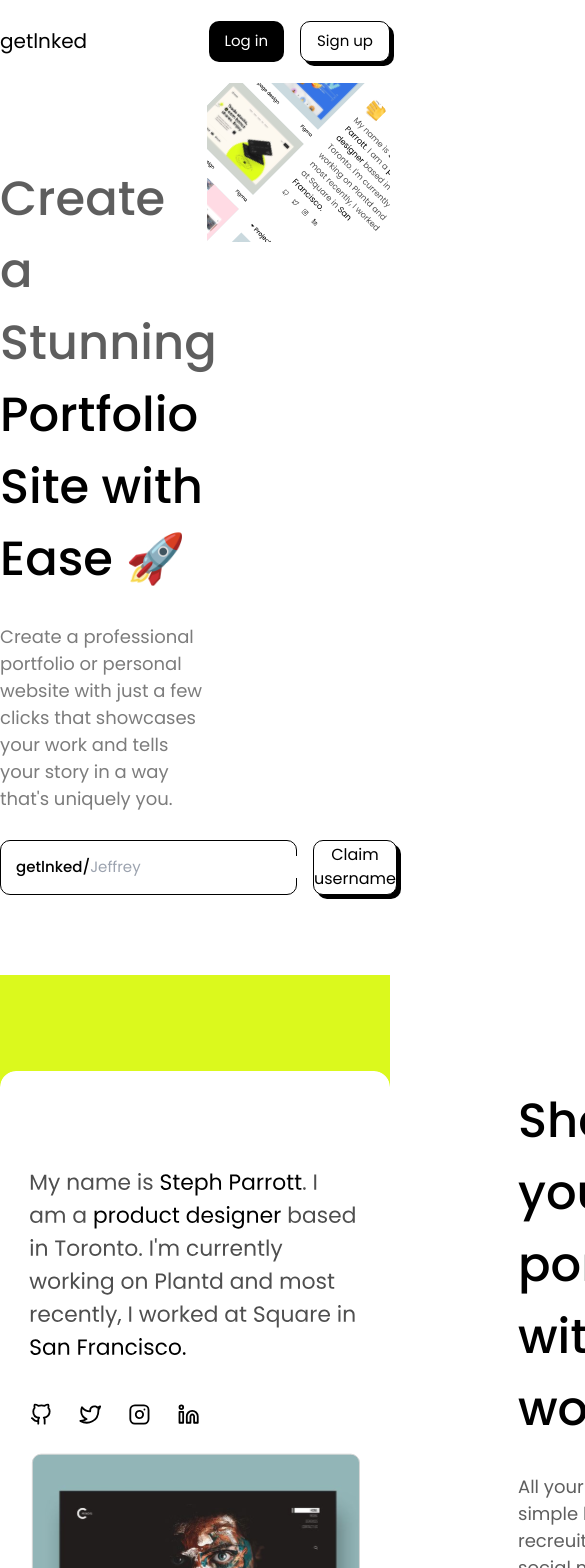
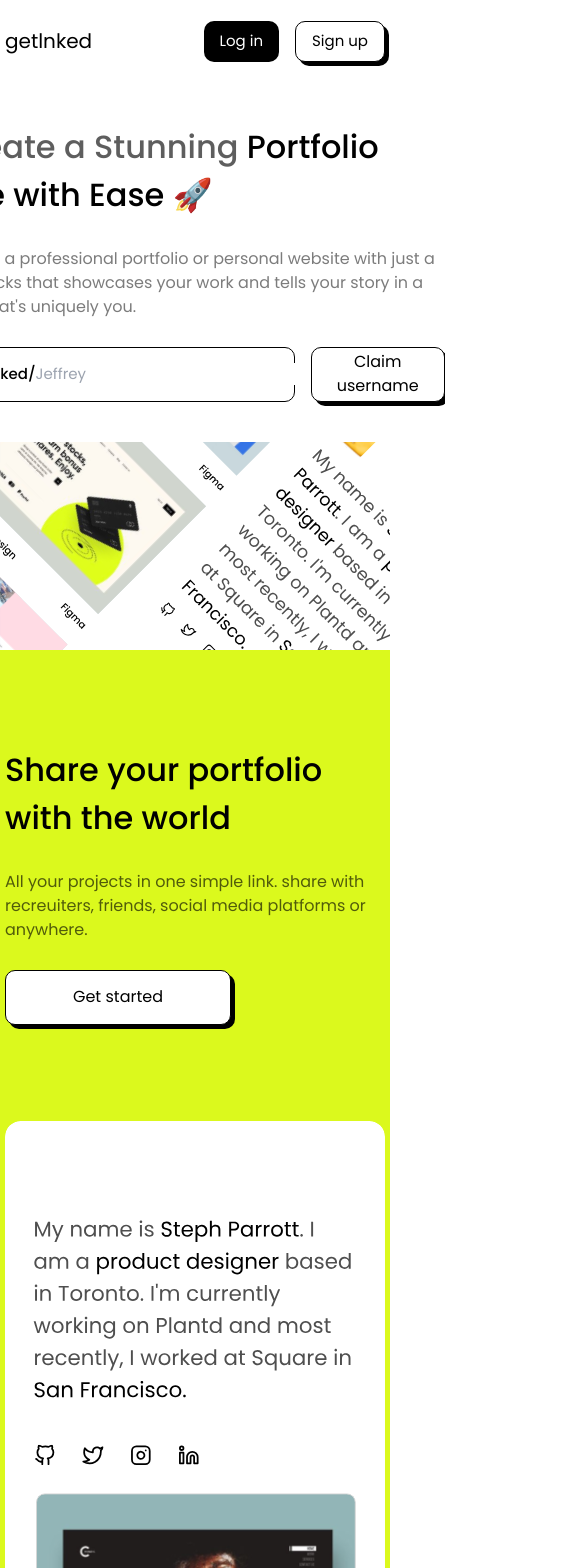
Before and after one commit to jeffreyik/getlnked, a Next.js app: page / in a window 390 px wide. Shown: the top 1568 px of the page, 585 px wide, since content can reach past the window. Built offline with nearby package versions, Linux system fonts and the light colour scheme.

Commit message:
Added Responsiveness

```diff
--- a/src/components/CustomizeSection.tsx
+++ b/src/components/CustomizeSection.tsx
@@ -2,9 +2,9 @@ import Image from "next/image"
 
 const CustomizeSection = () => {
   return (
-    <section className="container mx-auto flex flex-col justify-center items-center space-y-10 py-24">
-        <h1 className="text-[48px] text-center font-medium max-w-[708px]">Customize your site to showcase your best work</h1>
-        <Image src="/admin.svg" width={713} height={715.48} alt="" />
+    <section className="container mx-auto flex flex-col justify-center items-center md:space-y-10 py-24">
+        <h1 className="text-[32px] md:text-[48px] text-center font-medium max-w-[708px]">Customize your site to showcase your best work</h1>
+        <Image className="max-w-full" src="/admin.svg" width={713} height={715.48} alt="" />
     </section>
   )
 }
--- a/src/components/Hero.tsx
+++ b/src/components/Hero.tsx
@@ -4,14 +4,14 @@ import ClaimUsername from "./forms/ClaimUsername"
 const Hero = () => {
   return (
     <div className="relative">
-        <header className="flex items-center justify-between container mx-auto">
-            <div className="w-[53%] py-20 space-y-7">
-                <h1 className="text-[48px] text-neutralGray font-medium">Create a Stunning <span className="text-black">Portfolio Site with Ease 🚀</span></h1>
-                <p className="text-[18px] font-normal text-gray">Create a professional portfolio or personal website with just a few clicks that showcases your work and tells your story in a way that's uniquely you.</p>
+        <header className="flex flex-col items-center justify-between lg:flex-row container mx-auto">
+            <div className="lg:w-[53%] py-10 md:py-24 space-y-7">
+                <h1 className="text-[32px] md:text-[48px] text-neutralGray font-medium">Create a Stunning <span className="text-black">Portfolio Site with Ease 🚀</span></h1>
+                <p className="text-[16px] md:text-[18px] font-normal text-gray">Create a professional portfolio or personal website with just a few clicks that showcases your work and tells your story in a way that's uniquely you.</p>
                 <ClaimUsername text="Claim username" />
             </div>
-            <Image className="absolute top-0 right-0 bottom-0 w-[47%] -z-[1]" src="/Frame 108.svg" width={668} height={578} alt="" />
         </header>
+        <Image className="w-full h-52 lg:absolute lg:top-0 lg:right-0 lg:bottom-0 lg:w-[47%] lg:h-full object-cover -z-[1]" src="/Frame 108.svg" width={668} height={578} alt="" />
     </div>
   )
 }
--- a/src/components/ShareSection.tsx
+++ b/src/components/ShareSection.tsx
@@ -3,11 +3,11 @@ import Image from "next/image"
 const ShareSection = () => {
   return (
     <section className="bg-green pt-24">
-        <div className="container mx-auto flex items-center space-x-32">
-            <Image src="/share.svg" width={390} height={648} alt="" />
+        <div className="container mx-auto flex flex-col-reverse items-center gap-24 lg:space-x-32 lg:flex-row">
+            <Image className="max-w-full" src="/share.svg" width={390} height={648} alt="" />
             <div className="space-y-7">
-                <h2 className="text-[48px] font-medium">Share your portfolio with the world</h2>
-                <p className="text-[18px] text-neutralGray">All your projects in one simple link. share with recreuiters, friends, social media platforms or anywhere.</p>
+                <h2 className="text-[32px] md:text-[48px] font-medium">Share your portfolio with the world</h2>
+                <p className="text-[16px] md:text-[18px] text-neutralGray">All your projects in one simple link. share with recreuiters, friends, social media platforms or anywhere.</p>
                 <button className="neo w-[226px] h-[55px] rounded-[10px]">Get started</button>
             </div>
         </div>
--- a/src/components/TemplateSection.tsx
+++ b/src/components/TemplateSection.tsx
@@ -3,13 +3,13 @@ import Image from "next/image"
 const TemplateSection = () => {
   return (
     <section className="bg-lightGreen py-24">
-        <div className="container mx-auto flex items-center justify-between space-x-32">
-            <div className="space-y-7">
-                <h1 className="text-[48px] font-medium">Choose a template that fits your style</h1>
-                <p className="text-[16px] text-neutralGray">Our platform supports several portfolio templates that fits your style or need.</p>
+        <div className="gap-24 container mx-auto flex flex-col items-center justify-between lg:space-x-32 lg:flex-row">
+            <div className="md:space-y-7">
+                <h1 className="text-[32px] md:text-[48px] font-medium">Choose a template that fits your style</h1>
+                <p className="text-[16px] md:text-[18px] text-neutralGray">Our platform supports several portfolio templates that fits your style or need.</p>
                 <button className="neo w-[226px] h-[55px] rounded-[10px]">Get started</button>
             </div>
-            <Image src="/group 1.svg" width={399} height={436.42} alt="" />
+            <Image className="max-w-full" src="/group 1.svg" width={399} height={436.42} alt="" />
         </div>
     </section>
   )
--- a/src/components/forms/ClaimUsername.tsx
+++ b/src/components/forms/ClaimUsername.tsx
@@ -4,12 +4,12 @@ interface Label {
 
 const ClaimUsername = ({ text }: Label) => {
   return (
-    <form className="flex items-center space-x-4">
-        <div className="px-[15px] text-[15px] flex items-center border-black border-[1px] rounded-[10px] w-[297px] h-[55px]">
+    <form className="flex items-center sm:gap-4 w-full lg:w-[500px]">
+        <div className="px-[15px] text-[15px] flex items-center border-black border-[1px] rounded-[10px] w-[70%] h-[55px]">
             <p className="font-medium">getlnked/</p>
             <input className="text-[15px] outline-none" type="text" placeholder="Jeffrey" />
         </div>
-        <button className="neo rounded-[10px] w-[167px] h-[55px]">{ text }</button>
+        <button className="neo rounded-[10px] w-[30%] h-[55px]">{ text }</button>
     </form>
   )
 }
--- a/tailwind.config.js
+++ b/tailwind.config.js
@@ -7,7 +7,7 @@ module.exports = {
   ],
   theme: {
     screens: {
-      sm: '600px',
+      sm: '380px',
       md: '728px',
       lg: '984px',
       xl: '1168px',
```
